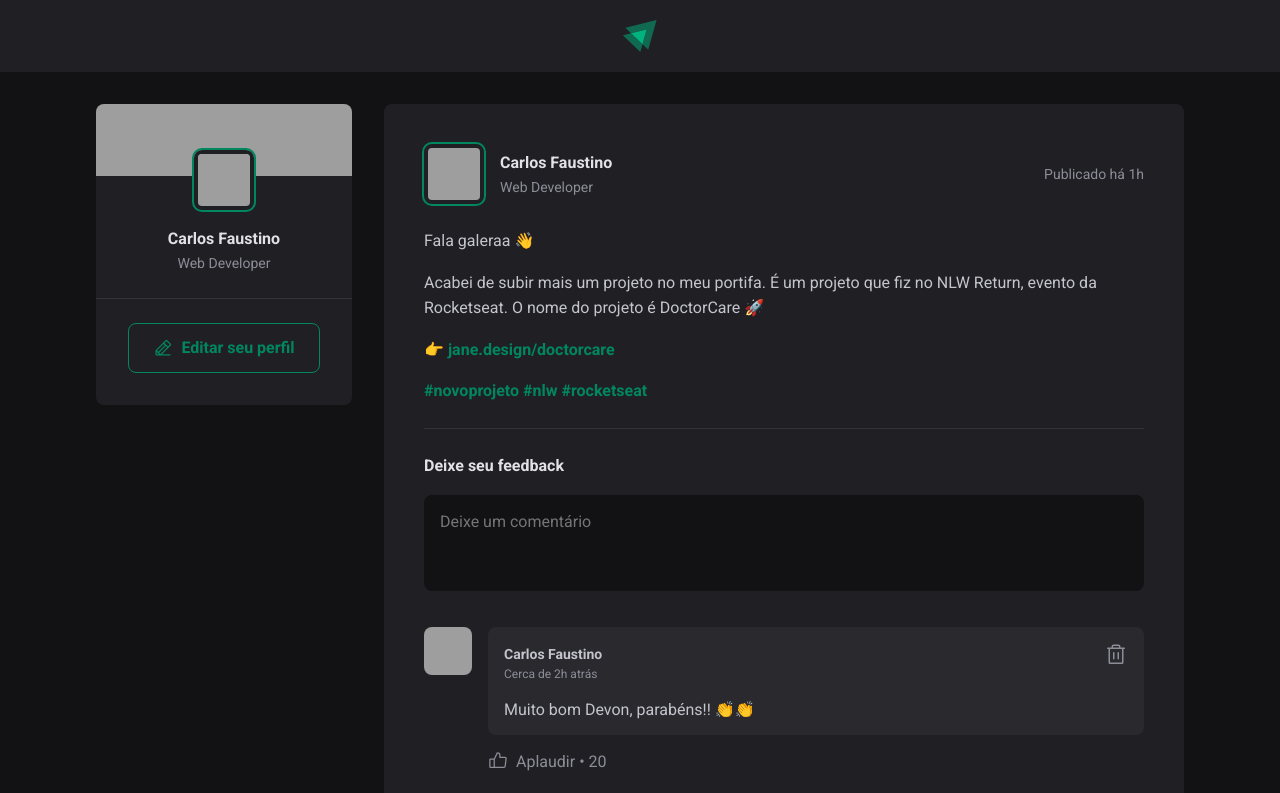
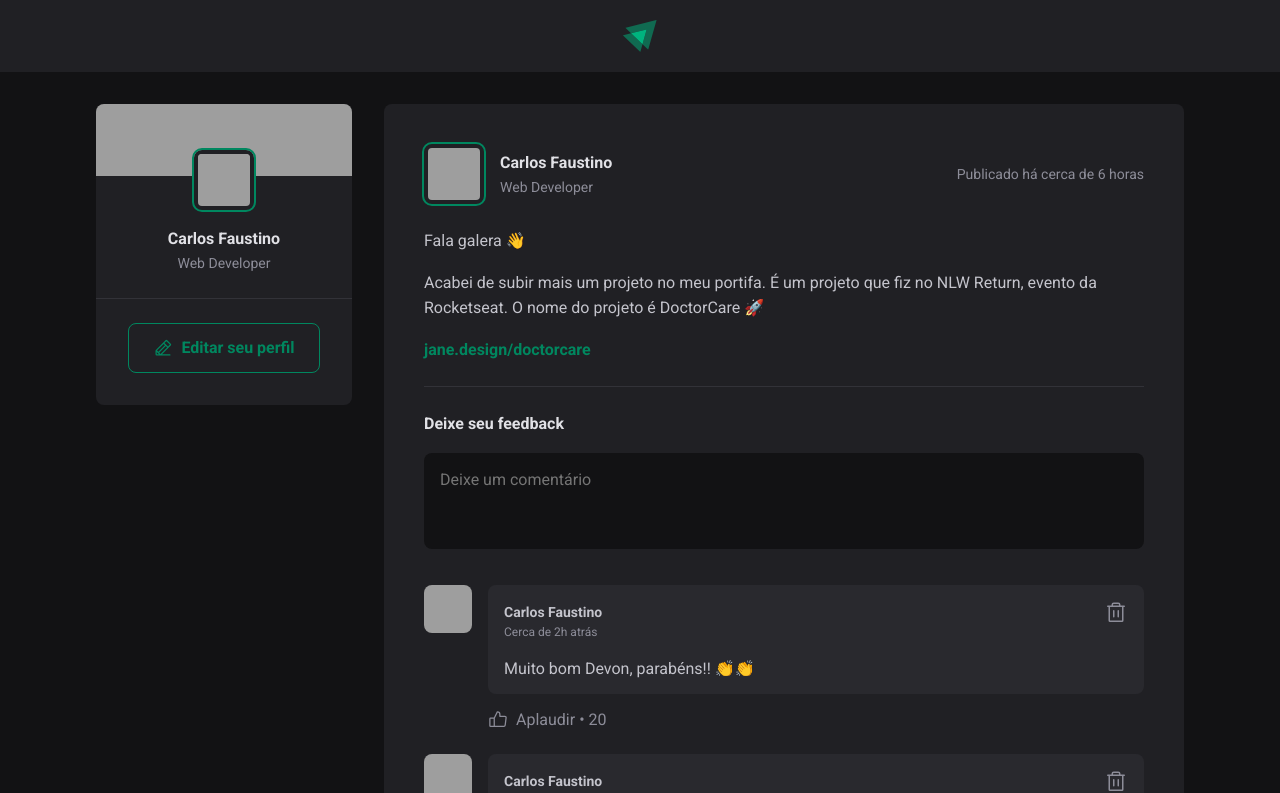
Before and after one commit to carlos-HFC/ignite-feed, a React (Vite) app: page / in a window 1280 px wide. Shown: the top 793 px of the page. Built offline with nearby package versions, Linux system fonts and the light colour scheme; grey boxes are pictures that could not be loaded.

Commit message:
feat: format date

```diff
--- a/src/components/Post/index.tsx
+++ b/src/components/Post/index.tsx
@@ -1,38 +1,55 @@
+import { format, formatDistanceToNow } from 'date-fns';
+
 import { Avatar } from "../Avatar";
 import { Comment } from "../Comment";
 
 import style from './style.module.css';
 
-export function Post() {
+interface PostProps {
+  id: string | number;
+  author: {
+    avatarUrl: string;
+    name: string;
+    role: string;
+  };
+  content: {
+    type: string;
+    content: string;
+  }[];
+  publishedAt: Date;
+}
+
+export function Post(props: Readonly<PostProps>) {
+  const publishedDateFormat = format(props.publishedAt, "dd 'de' MMMM 'às' HH'h'");
+  const publishedDateRelative = formatDistanceToNow(props.publishedAt, {
+    addSuffix: true
+  });
+
   return (
     <article className={style.post}>
       <header>
         <div className={style.author}>
-          <Avatar src="https://github.com/carlos-hfc.png" />
+          <Avatar src={props.author.avatarUrl} />
 
           <div className={style.authorInfo}>
-            <strong>Carlos Faustino</strong>
-            <span>Web Developer</span>
+            <strong>{props.author.name}</strong>
+            <span>{props.author.role}</span>
           </div>
         </div>
 
         <time
-          title="14 de Março, às 13h"
-          dateTime="2024-03-14 13:00:00"
+          title={publishedDateFormat}
+          dateTime={props.publishedAt.toISOString()}
         >
-          Publicado há 1h
+          Publicado {publishedDateRelative}
         </time>
       </header>
 
       <div className={style.content}>
-        <p>Fala galeraa 👋</p>
-        <p>Acabei de subir mais um projeto no meu portifa. É um projeto que fiz no NLW Return, evento da Rocketseat. O nome do projeto é DoctorCare 🚀</p>
-        <p>👉{" "}<a href="#">jane.design/doctorcare</a></p>
-        <p>
-          <a href="#">#novoprojeto</a>{" "}
-          <a href="#">#nlw</a>{" "}
-          <a href="#">#rocketseat</a>
-        </p>
+        {props.content.map(item => {
+          if (item.type === 'paragraph') return <p>{item.content}</p>
+          if (item.type === 'link') return <p><a>{item.content}</a></p>
+        })}
       </div>
 
       <form className={style.commentForm}>
--- a/src/main.tsx
+++ b/src/main.tsx
@@ -1,7 +1,13 @@
+import { setDefaultOptions } from "date-fns";
+import { ptBR } from "date-fns/locale";
 import React from 'react';
 import ReactDOM from 'react-dom/client';
 
 import { App } from './App.tsx';
+
+setDefaultOptions({
+  locale: ptBR
+})
 
 ReactDOM.createRoot(document.getElementById('root')!).render(
   <React.StrictMode>
```
